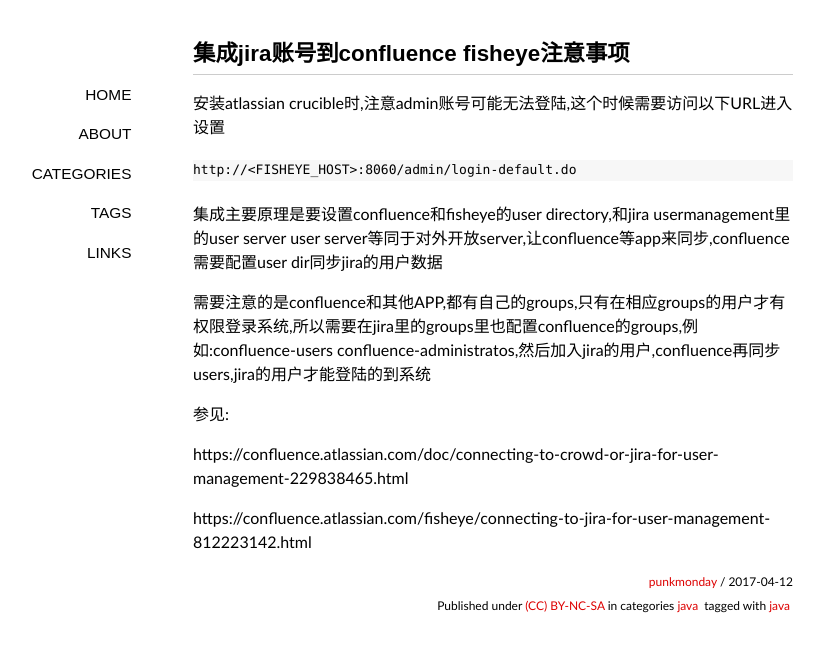
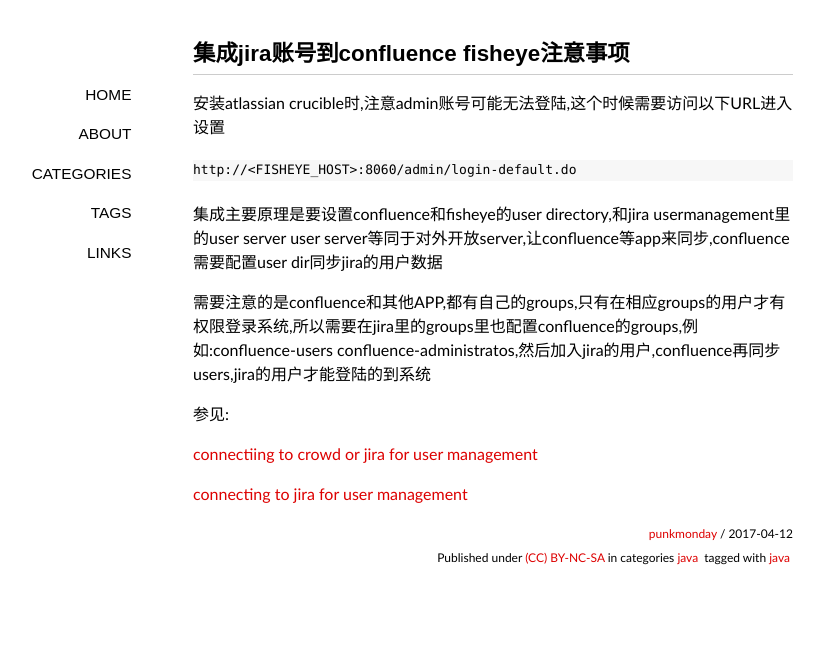
Before and after one commit to punkmonday/punkmonday.github.io, a Jekyll site: the page built from _posts/2017-04-12-integrate-jirausers.md, in a window 1280 px wide. Shown: the top 652 px of the page, without its empty margins (147-971 px from the left). Built offline with Jekyll 4.4.1, drawn with Linux system fonts in a browser that asks for light colours; some web fonts are replaced; our own code applies the rules of GitHub Pages for plain Markdown files; comment, search, counter and statistics services are not loaded; some of the changed lines change nothing that is shown.

Commit message:
Created 2017-04-12-integrate-jirausers.md

```diff
--- a/_posts/2017-04-12-integrate-jirausers.md
+++ b/_posts/2017-04-12-integrate-jirausers.md
@@ -21,6 +21,6 @@
 
 参见:
 
-https://confluence.atlassian.com/doc/connecting-to-crowd-or-jira-for-user-management-229838465.html
+[connectiing to crowd or jira for user management](https://confluence.atlassian.com/doc/connecting-to-crowd-or-jira-for-user-management-229838465.html "connectiing to crowd or jira for user management")
 
-https://confluence.atlassian.com/fisheye/connecting-to-jira-for-user-management-812223142.html
+[connecting to jira for user management](https://confluence.atlassian.com/fisheye/connecting-to-jira-for-user-management-812223142.html)
```
